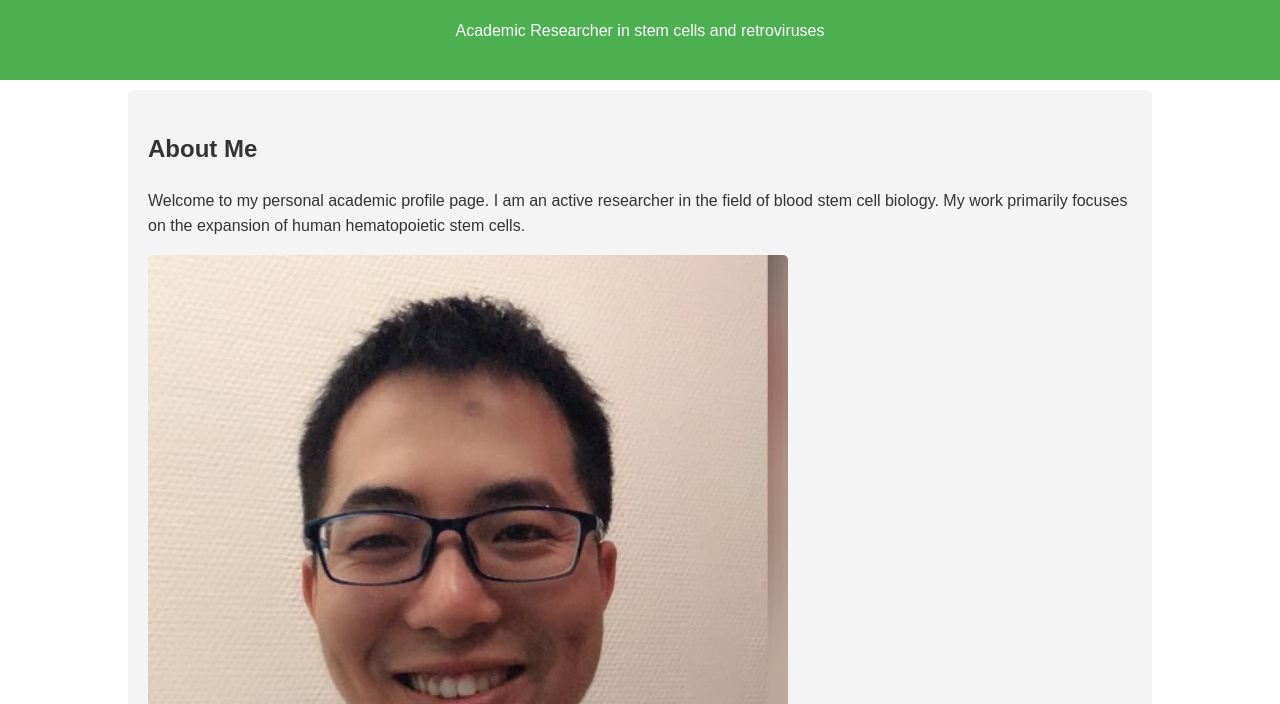
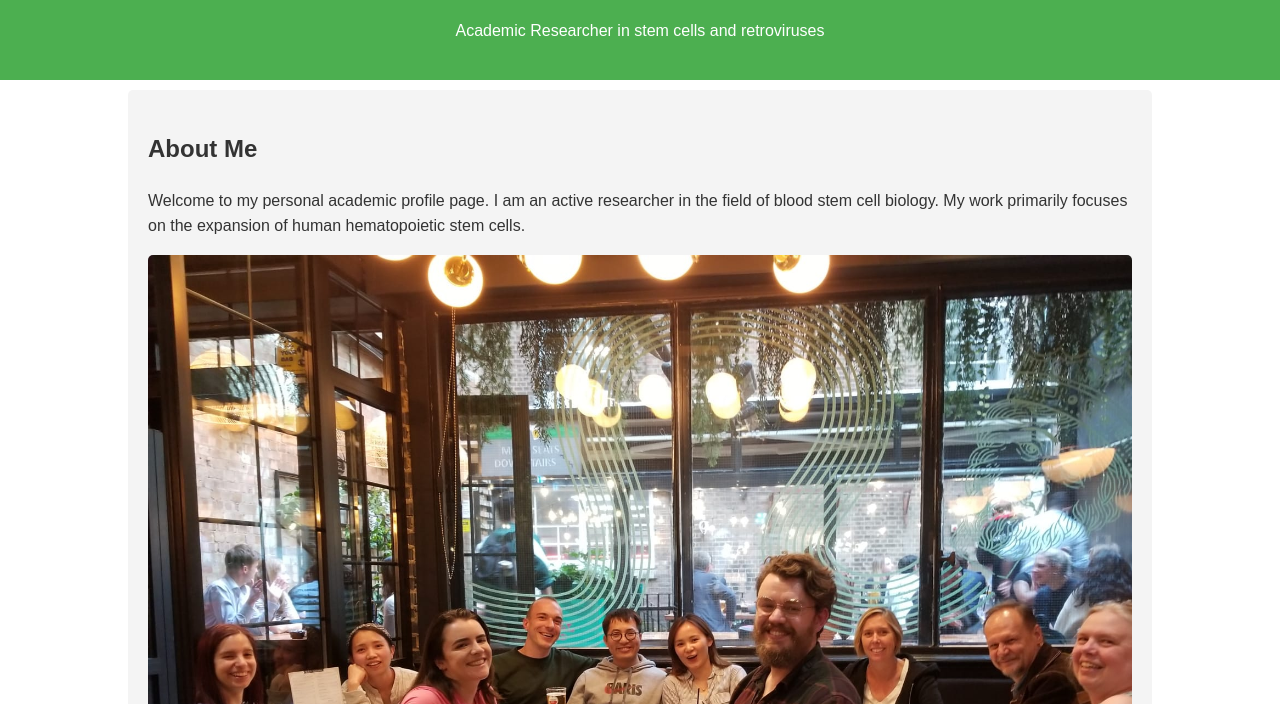
Before and after one commit to MaorongXIE/MaorongXIE.github.io, a plain HTML site: page index.html in a window 1280 px wide. Shown: the part 96-800 px from the top of the page. Drawn offline with Linux system fonts and the light colour scheme.

Commit message:
Update index.html

```diff
--- a/index.html
+++ b/index.html
@@ -72,7 +72,7 @@
     <section class="about">
         <h2>About Me</h2>
         <p>Welcome to my personal academic profile page. I am an active researcher in the field of blood stem cell biology. My work primarily focuses on the expansion of human hematopoietic stem cells.</p>
-        <img src="IMG_7296.jpeg" alt="Maorong XIE">
+        <img src="1fe22cad-e160-43fe-a845-354854b1d67c.jpeg" alt="Maorong XIE">
     </section>
 
     <section class="publications">
```
